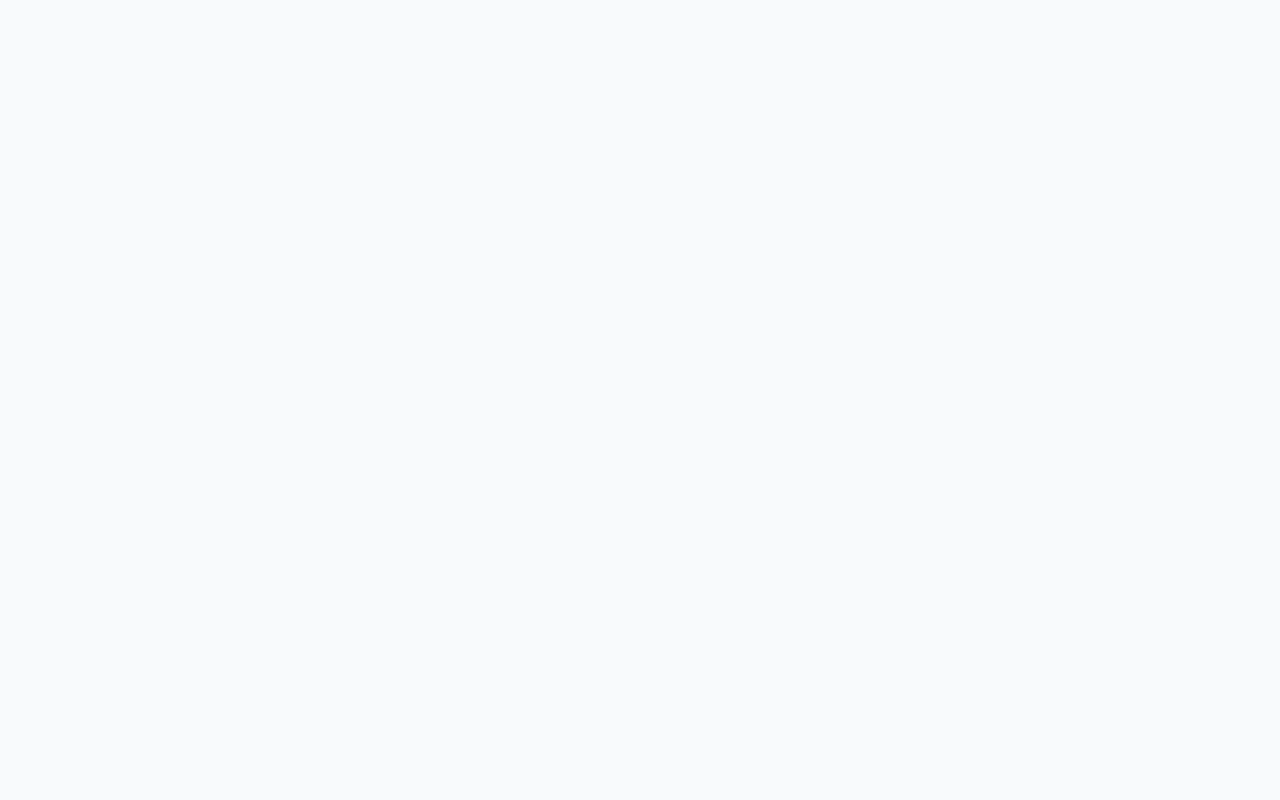
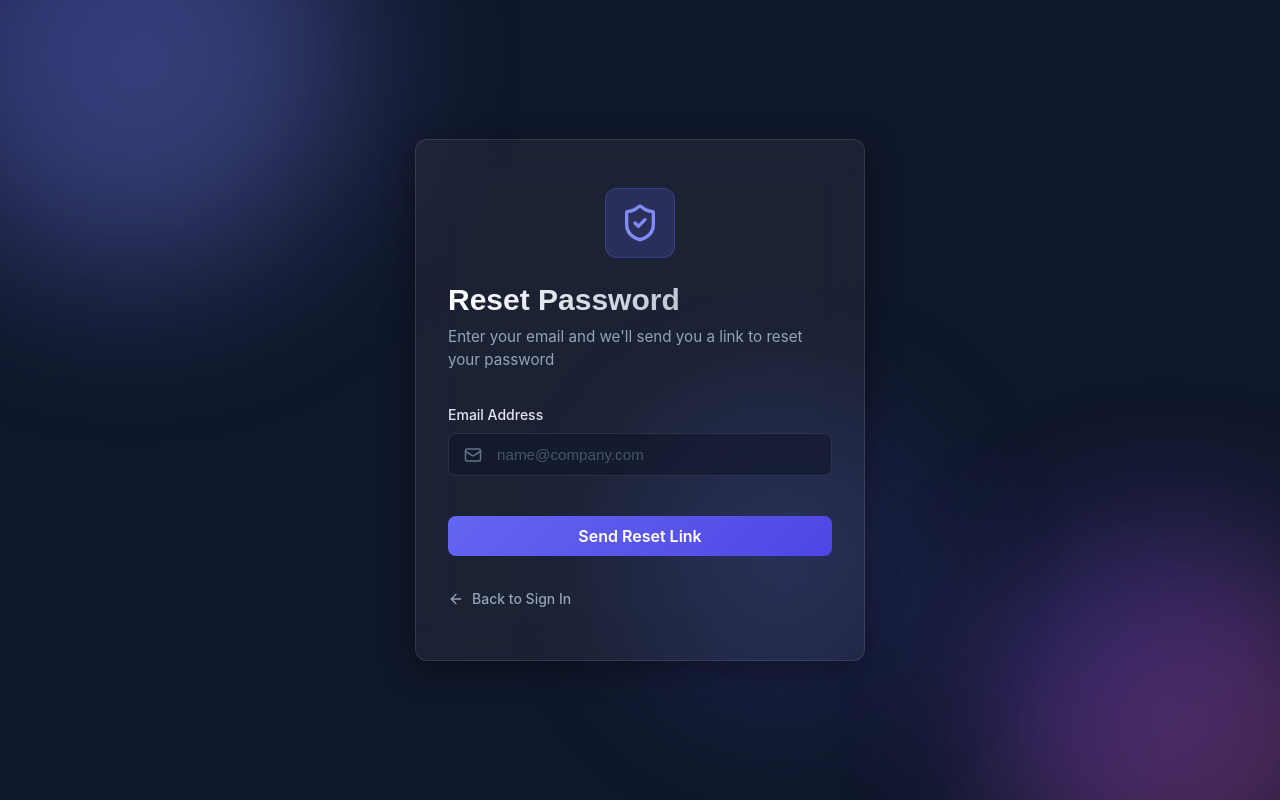
Before and after one commit to umashankarpatel78980/NewsAdminWebsite, a React (Vite) app in the folder Admin Frontend/: page /forgot-password in a window 1280 px wide. Before the commit this address had no page. Built offline with nearby package versions, Linux system fonts and the light colour scheme.

Commit message:
Admin frontend added

```diff
--- a/Admin Frontend/src/App.jsx
+++ b/Admin Frontend/src/App.jsx
@@ -9,6 +9,7 @@ import ReporterEvents from './pages/ReporterEvents';
 import ActivityManagement from './pages/ActivityManagement';
 import Reports from './pages/Reports';
 import LoginPage from './pages/LoginPage';
+import ForgotPassword from './pages/ForgotPassword';
 
 // Simple Protected Route Component
 const ProtectedRoute = ({ children }) => {
@@ -22,6 +23,7 @@ function App() {
     <BrowserRouter>
       <Routes>
         <Route path="/login" element={<LoginPage />} />
+        <Route path="/forgot-password" element={<ForgotPassword />} />
 
         <Route path="/" element={
           <ProtectedRoute>
--- /dev/null
+++ b/Admin Frontend/src/pages/ForgotPassword.css
@@ -0,0 +1,67 @@
+.success-icon-box {
+    width: 100px;
+    height: 100px;
+    background: rgba(16, 185, 129, 0.1);
+    border-radius: 50%;
+    display: flex;
+    align-items: center;
+    justify-content: center;
+    margin: 0 auto var(--space-4);
+    color: var(--success);
+    border: 1px solid rgba(16, 185, 129, 0.2);
+}
+
+.text-success {
+    color: var(--success);
+}
+
+.mt-4 {
+    margin-top: 1rem;
+}
+
+.mt-6 {
+    margin-top: 1.5rem;
+}
+
+.mt-8 {
+    margin-top: 2rem;
+}
+
+.back-to-login {
+    display: inline-flex;
+    align-items: center;
+    gap: 0.5rem;
+    color: #94a3b8;
+    text-decoration: none;
+    font-size: 0.875rem;
+    font-weight: 500;
+    transition: color 0.2s;
+}
+
+.back-to-login:hover {
+    color: var(--primary-400);
+}
+
+.resend-text {
+    font-size: 0.875rem;
+    color: #64748b;
+}
+
+.btn-link {
+    background: none;
+    border: none;
+    color: var(--primary-400);
+    padding: 0;
+    font: inherit;
+    cursor: pointer;
+    font-weight: 500;
+}
+
+.btn-link:hover {
+    text-decoration: underline;
+}
+
+/* Override input with icon to handle placeholder better in this theme */
+.input-with-icon input::placeholder {
+    color: #475569;
+}
--- /dev/null
+++ b/Admin Frontend/src/pages/ForgotPassword.jsx
@@ -0,0 +1,112 @@
+import { useState } from 'react';
+import { useNavigate, Link } from 'react-router-dom';
+import { Mail, ArrowLeft, ShieldCheck, CheckCircle2 } from 'lucide-react';
+import './ForgotPassword.css';
+import './LoginPage.css'; // Reuse some login styles
+
+export default function ForgotPassword() {
+    const [email, setEmail] = useState('');
+    const [isLoading, setIsLoading] = useState(false);
+    const [isSubmitted, setIsSubmitted] = useState(false);
+    const navigate = useNavigate();
+
+    const handleSubmit = (e) => {
+        e.preventDefault();
+        setIsLoading(true);
+
+        // Simulate API call for password reset
+        setTimeout(() => {
+            setIsLoading(false);
+            setIsSubmitted(true);
+        }, 1500);
+    };
+
+    if (isSubmitted) {
+        return (
+            <div className="login-wrapper">
+                <div className="blob blob-1"></div>
+                <div className="blob blob-2"></div>
+                <div className="blob blob-3"></div>
+
+                <div className="login-card-container">
+                    <div className="login-card glass-morphism text-center">
+                        <div className="success-icon-box">
+                            <CheckCircle2 size={60} className="text-success" />
+                        </div>
+                        <h2 className="mt-4">Check your email</h2>
+                        <p className="text-secondary-light">
+                            We've sent a password reset link to <br />
+                            <strong>{email}</strong>
+                        </p>
+
+                        <div className="mt-8">
+                            <Link to="/login" className="login-submit-btn" style={{ textDecoration: 'none' }}>
+                                Back to Sign In
+                            </Link>
+                        </div>
+
+                        <p className="resend-text mt-6">
+                            Didn't receive the email? <button className="btn-link" onClick={() => setIsSubmitted(false)}>Try again</button>
+                        </p>
+                    </div>
+                </div>
+            </div>
+        );
+    }
+
+    return (
+        <div className="login-wrapper">
+            {/* Animated Background Blobs */}
+            <div className="blob blob-1"></div>
+            <div className="blob blob-2"></div>
+            <div className="blob blob-3"></div>
+
+            <div className="login-card-container">
+                <div className="login-card glass-morphism">
+                    <div className="login-header text-center">
+                        <div className="app-logo-box">
+                            <ShieldCheck className="logo-icon-main" size={40} />
+                        </div>
+                        <h2>Reset Password</h2>
+                        <p className="text-secondary-light">Enter your email and we'll send you a link to reset your password</p>
+                    </div>
+
+                    <form className="login-form" onSubmit={handleSubmit}>
+                        <div className="form-group-login">
+                            <label>Email Address</label>
+                            <div className="input-with-icon">
+                                <Mail size={18} className="input-icon" />
+                                <input
+                                    type="email"
+                                    required
+                                    placeholder="name@company.com"
+                                    value={email}
+                                    onChange={(e) => setEmail(e.target.value)}
+                                />
+                            </div>
+                        </div>
+
+                        <button
+                            type="submit"
+                            className={`login-submit-btn ${isLoading ? 'loading' : ''}`}
+                            disabled={isLoading}
+                        >
+                            {isLoading ? (
+                                <span className="loader"></span>
+                            ) : (
+                                "Send Reset Link"
+                            )}
+                        </button>
+                    </form>
+
+                    <div className="login-footer text-center">
+                        <Link to="/login" className="back-to-login">
+                            <ArrowLeft size={16} />
+                            <span>Back to Sign In</span>
+                        </Link>
+                    </div>
+                </div>
+            </div>
+        </div>
+    );
+}
--- a/Admin Frontend/src/pages/LoginPage.css
+++ b/Admin Frontend/src/pages/LoginPage.css
@@ -211,7 +211,7 @@
     margin-top: var(--space-4);
     background: linear-gradient(135deg, var(--primary-500), #4f46e5);
     color: white;
-    padding: var(--space-3.5);
+    padding: var(--space-2);
     border-radius: var(--radius-md);
     border: none;
     font-weight: 600;
--- a/Admin Frontend/src/pages/LoginPage.jsx
+++ b/Admin Frontend/src/pages/LoginPage.jsx
@@ -1,5 +1,5 @@
 import { useState } from 'react';
-import { useNavigate } from 'react-router-dom';
+import { useNavigate, Link } from 'react-router-dom';
 import { Mail, Lock, Eye, EyeOff, ShieldCheck } from 'lucide-react';
 import './LoginPage.css';
 
@@ -84,7 +84,7 @@ export default function LoginPage() {
                                 <span className="checkmark"></span>
                                 Remember Me
                             </label>
-                            <a href="#" className="forgot-password">Forgot Password?</a>
+                            <Link to="/forgot-password" size={18} className="forgot-password">Forgot Password?</Link>
                         </div>
 
                         <button
--- a/Admin Frontend/src/pages/ReporterManagement.jsx
+++ b/Admin Frontend/src/pages/ReporterManagement.jsx
@@ -107,8 +107,18 @@ export default function ReporterManagement() {
                         <div className="form-group">
                             <label className="form-label">Submitted Sample Articles</label>
                             <div style={{ display: 'flex', gap: '0.5rem' }}>
-                                <Button variant="ghost" size="sm"><FileText size={16} /> Aadhar Card</Button>
-                                <Button variant="ghost" size="sm"><FileText size={16} /> Pan Card</Button>
+                                <Button variant="ghost" size="sm" asChild>
+                                    <a href="https://example.com/aadhar.pdf" target="_blank">
+                                        <FileText size={16} /> Aadhar Card
+                                    </a>
+                                </Button>
+
+                                <Button variant="ghost" size="sm" asChild>
+                                    <a href="https://example.com/pan.pdf" target="_blank">
+                                        <FileText size={16} /> Pan Card
+                                    </a>
+                                </Button>
+
                             </div>
                         </div>
 
```
